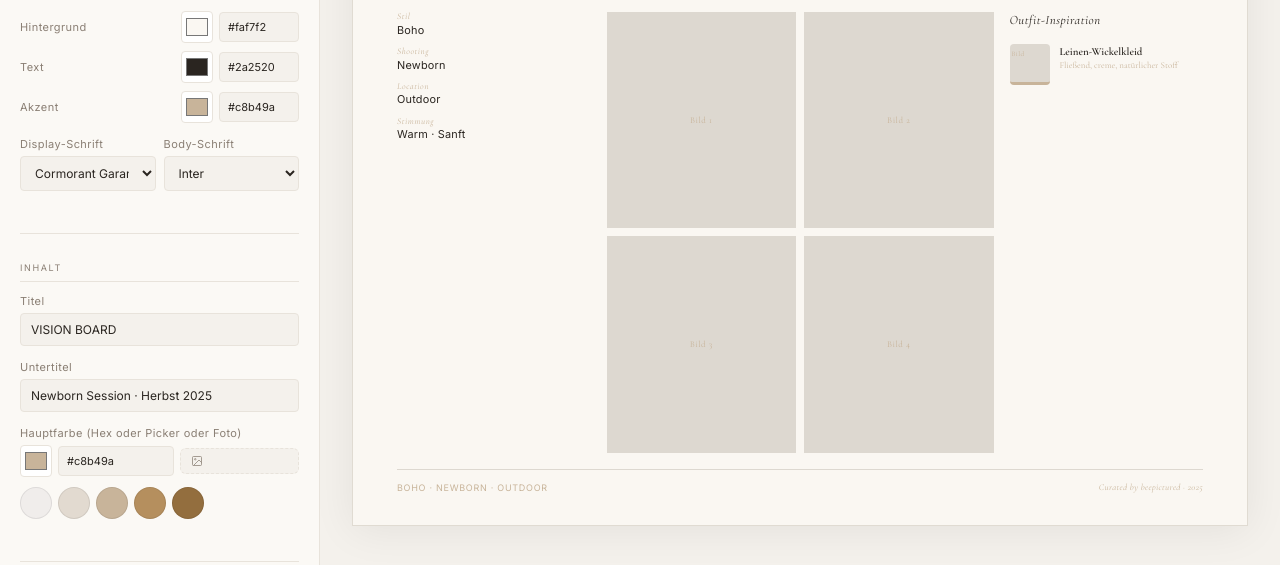
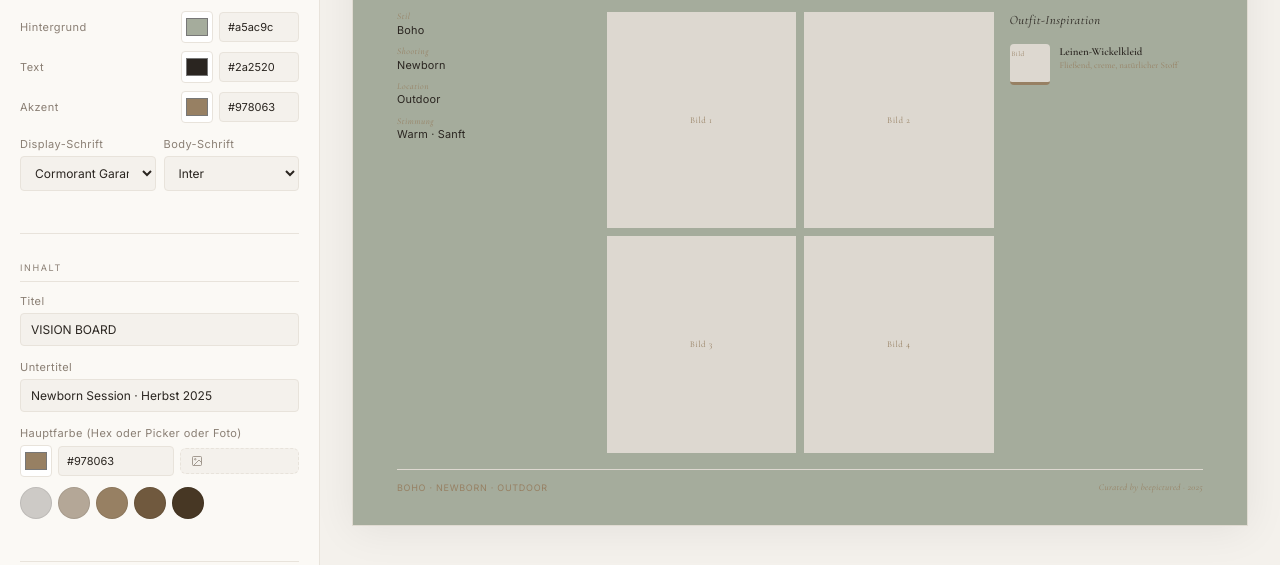
Before and after one commit to beepictured/moodboardgenerator-ae, a website: page index.html in a window 1280 px wide. Shown: the part 239-804 px from the top of the page. Drawn offline with nearby package versions, Linux system fonts and the light colour scheme; a web font is replaced by a local one.

Commit message:
Add files via upload

```diff
--- a/index.html
+++ b/index.html
@@ -18,9 +18,9 @@
     --ui-text: #2a2520;
     --ui-muted: #8a7f74;
     --ui-accent: #2a2520;
-    --mb-bg: #faf7f2;
+    --mb-bg: #a5ac9c;
     --mb-ink: #2a2520;
-    --mb-accent: #c8b49a;
+    --mb-accent: #978063;
     --mb-line: #ddd8d0;
     --font-display: 'Cormorant Garamond', serif;
     --font-body: 'Inter', sans-serif;
@@ -677,8 +677,8 @@
       <div class="form-row">
         <div class="color-row">
           <label>Hintergrund</label>
-          <input type="color" id="colorBg" value="#faf7f2">
-          <input type="text" id="colorBgHex" value="#faf7f2" maxlength="7">
+          <input type="color" id="colorBg" value="#a5ac9c">
+          <input type="text" id="colorBgHex" value="#a5ac9c" maxlength="7">
         </div>
         <div class="color-row">
           <label>Text</label>
@@ -687,8 +687,8 @@
         </div>
         <div class="color-row">
           <label>Akzent</label>
-          <input type="color" id="colorAccent" value="#c8b49a">
-          <input type="text" id="colorAccentHex" value="#c8b49a" maxlength="7">
+          <input type="color" id="colorAccent" value="#978063">
+          <input type="text" id="colorAccentHex" value="#978063" maxlength="7">
         </div>
       </div>
 
@@ -736,8 +736,8 @@
       <div class="form-row">
         <label>Hauptfarbe (Hex oder Picker oder Foto)</label>
         <div class="color-row">
-          <input type="color" id="paletteColor" value="#c8b49a" style="flex-shrink:0">
-          <input type="text" id="paletteColorHex" value="#c8b49a" maxlength="7" style="flex:1">
+          <input type="color" id="paletteColor" value="#978063" style="flex-shrink:0">
+          <input type="text" id="paletteColorHex" value="#978063" maxlength="7" style="flex:1">
           <label class="upload-btn" style="width:auto;padding:6px 10px;flex-shrink:0;gap:4px">
             <svg width="12" height="12" fill="none" stroke="currentColor" stroke-width="1.5" viewBox="0 0 24 24"><rect x="3" y="3" width="18" height="18" rx="2"/><circle cx="8.5" cy="8.5" r="1.5"/><polyline points="21 15 16 10 5 21"/></svg>
             <input type="file" id="photoColorInput" accept="image/*">
@@ -907,7 +907,7 @@
             <div class="mb-clothing-title">Outfit-Inspiration</div>
             <div class="mb-outfit-list" id="mbOutfitList">
               <div class="mb-outfit-item">
-                <div class="mb-outfit-thumb" style="--swatch-color:#c8b49a">
+                <div class="mb-outfit-thumb" style="--swatch-color:#978063">
                   <span class="mb-photo-placeholder" style="font-size:7px;padding:2px;">Bild</span>
                 </div>
                 <div class="mb-outfit-text">
@@ -1220,10 +1220,17 @@ async function applyImages() {
 
   // LoremFlickr: EIN präzises Keyword pro Bild liefert deutlich bessere Treffer
   // als mehrere kommagetrennte Begriffe (die oft zu leeren Schnittmengen führen).
+  // Alle 4 Bilder werden auf die Shooting-Art (Familie/Newborn/...) verankert,
+  // ergänzt um Location und Stil für Abwechslung.
   const styleKw = toEnStyle(state.style);
   const typeKw = toEnType(state.type);
   const locationKw = toEnLocation(state.location);
-  const queries = [typeKw, locationKw, styleKw, typeKw];
+  const queries = [
+    `${typeKw}photography`,
+    typeKw,
+    locationKw,
+    styleKw
+  ];
 
   const loads = queries.map((q,i)=>new Promise(resolve=>{
     const primaryUrl = `https://loremflickr.com/600/800/${encodeURIComponent(q)}?lock=${Date.now()+i}`;
@@ -1441,7 +1448,7 @@ document.getElementById('studioName').addEventListener('input', e=>{
 });
 
 // ─── INIT ─────────────────────────────────────────────────────────────
-updatePalette('#c8b49a');
+updatePalette('#978063');
 // Set initial font CSS vars
 document.documentElement.style.setProperty('--font-body-mb', "'Inter', sans-serif");
 </script>
```
